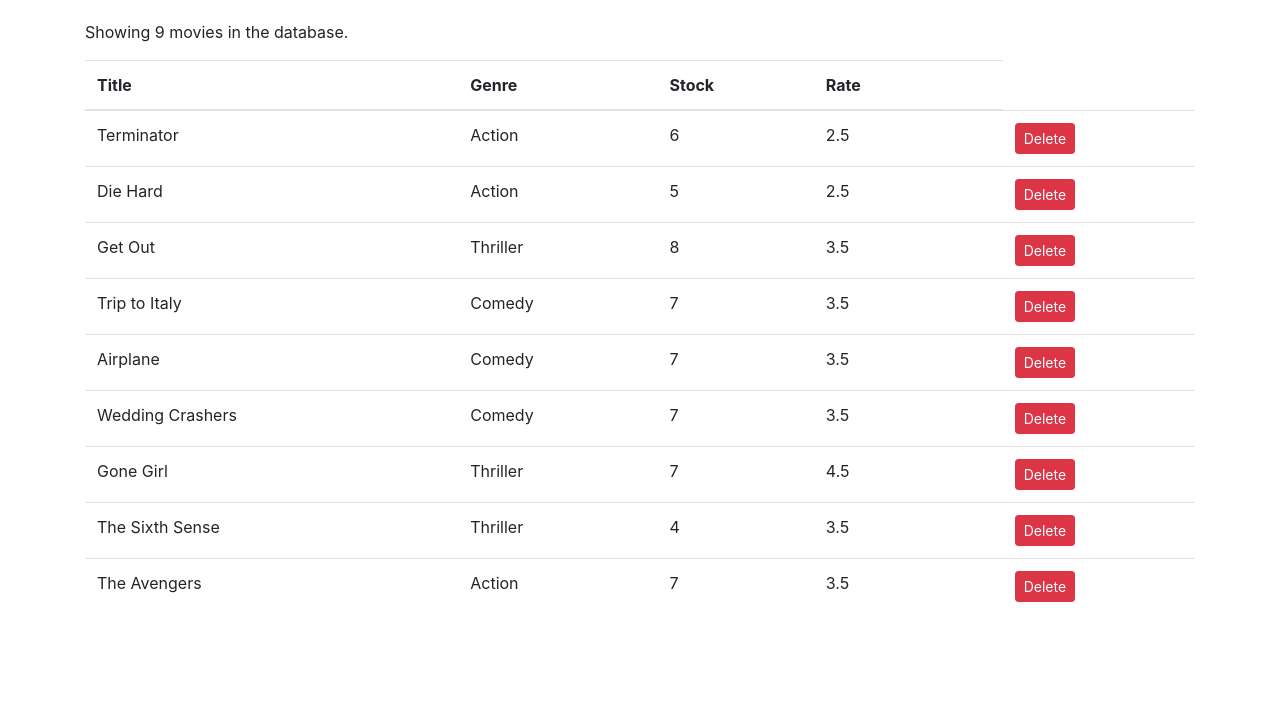
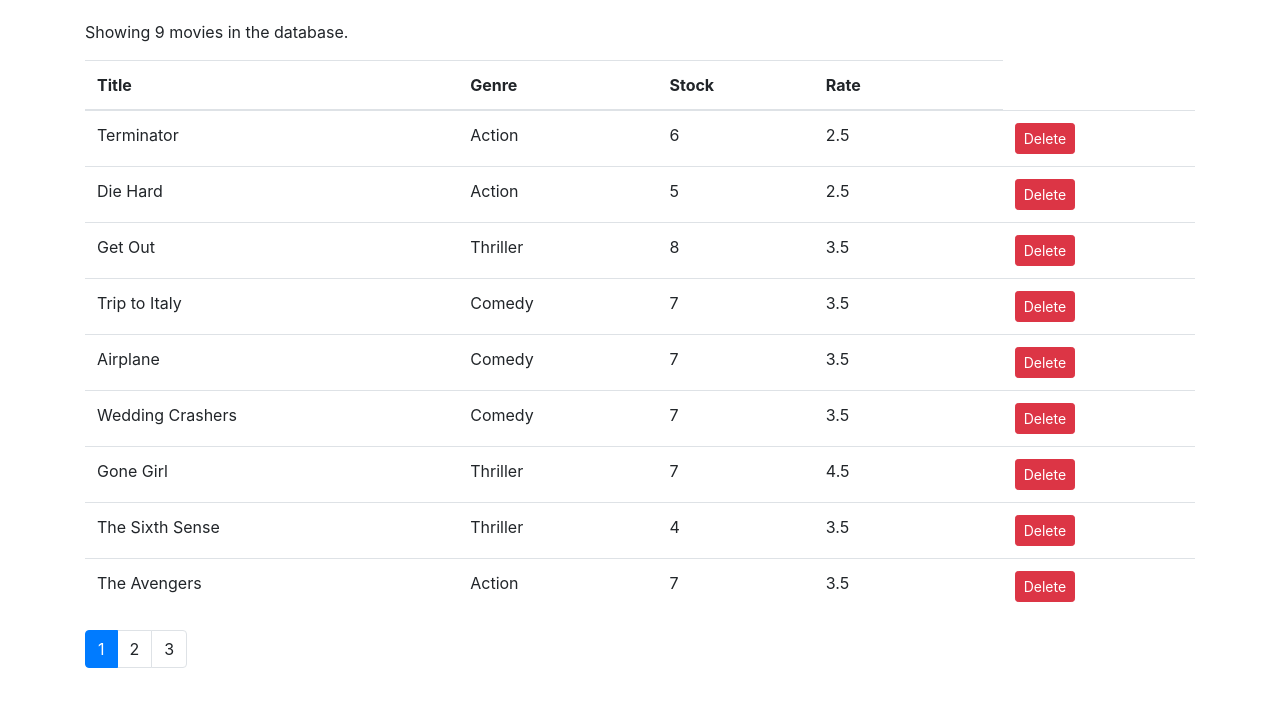
Before and after one commit to priyaesh/vidly-app, a React (Create React App) app: page / in a window 1280 px wide. Shown: the top 706 px of the page. Built offline with nearby package versions, Linux system fonts and the light colour scheme; the HTML template or start-up script is replaced by a standard one.

Commit message:
pagination - Handling page changes P:5

```diff
--- a/src/components/common/pagination.jsx
+++ b/src/components/common/pagination.jsx
@@ -2,7 +2,8 @@
 import _ from "lodash";
 
 const Pagination = (props) => {
-  const { itemCount, pageSize } = props;
+  const { itemCount, pageSize, currentPage, onPageChange } = props;
+  console.log(currentPage);
 
   const pagesCount = Math.ceil(itemCount / pageSize);
   if (pagesCount === 1) return null;
@@ -11,8 +12,13 @@
     <nav>
       <ul className="pagination">
         {pages.map((page) => (
-          <li key={page} className="page-item">
-            <a className="page-link">{page}</a>
+          <li
+            key={page}
+            className={page === currentPage ? "page-item active" : "page-item"}
+          >
+            <a className="page-link" onClick={() => onPageChange(page)}>
+              {page}
+            </a>
           </li>
         ))}
       </ul>
--- a/src/components/movies.jsx
+++ b/src/components/movies.jsx
@@ -6,6 +6,7 @@
 class Movies extends React.Component {
   state = {
     movies: getMovies(),
+    currentPage: 1,
     pageSize: 4,
   };
   handleDelete = (movie) => {
@@ -21,11 +22,12 @@
     movies[index].liked = !movies[index].liked;
     this.setState({ movies });
   };
-  handlePageChange = () => {
-    console.log("Onclick Page Change");
+  handlePageChange = (page) => {
+    this.setState({ currentPage: page });
   };
   render() {
     const { length: count } = this.state.movies;
+    const { pageSize, currentPage } = this.state;
     if (count === 0) return <p>There are no movies in the database.</p>;
     return (
       <>
@@ -68,7 +70,8 @@
           </table>
           <Pagination
             itemCount={count}
-            pageSize={10}
+            pageSize={pageSize}
+            currentPage={currentPage}
             onPageChange={this.handlePageChange}
           />
         </div>
```
